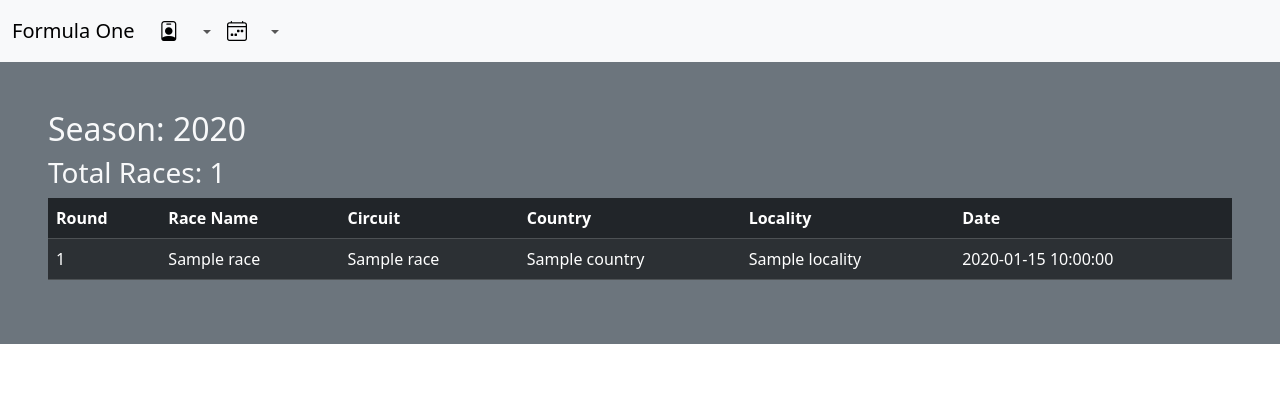
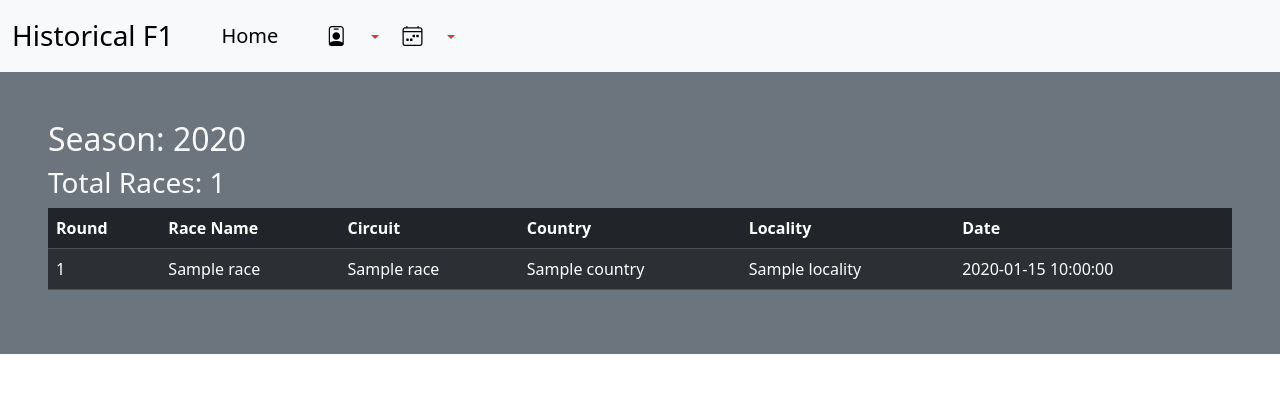
Before and after one commit to matt-brighton/Flask-API, a Flask app: template api_formulapp/templates/index.html in a window 1280 px wide. Shown: the top 393 px of the page. Run offline with Flask 3, Linux system fonts and the light colour scheme; the template is opened without the code that fills it: most values are stand-ins (such as "Sample title", 1, 10 or a date in 2020); some libraries are stand-ins or nearby versions.

Commit message:
Commit 7

```diff
--- a/api_formulapp/templates/base.html
+++ b/api_formulapp/templates/base.html
@@ -10,12 +10,18 @@
 	<body>
 		<nav class="navbar navbar-expand-lg bg-body-tertiary">
 			<div class="container-fluid">
-                <a class="navbar-brand" href="/">Formula One</a>
+				<a class="navbar-brand" href="/"><span class="h3">Historical F1</span></a>
+                <button class="navbar-toggler" type="button" data-bs-toggle="collapse" data-bs-target="#navbarSupportedContent" aria-controls="navbarSupportedContent" aria-expanded="false" aria-label="Toggle navigation">
+                    <span class="navbar-toggler-icon"></span>
+                  </button>
 				<div class="collapse navbar-collapse" id="navbarSupportedContent">
 					<ul class="navbar-nav mr-auto">
+						<li class="nav-link">
+							<a class="nav-link navbar-brand ms-3" href="/"> Home </a>
+						</li>
 						<li class="nav-item dropdown">
-                            <a class="nav-link dropdown-toggle" href="#" id="navbarDropdown1" role="button" data-bs-toggle="dropdown" aria-haspopup="true" aria-expanded="false">
-                                <i class="bi bi-person-badge navbar-brand"></i>
+							<a class="nav-link dropdown-toggle text-danger ms-2" href="#" id="navbarDropdown1" role="button" data-bs-toggle="dropdown" aria-haspopup="true" aria-expanded="false">
+								<i class="bi bi-person-badge navbar-brand d-inline-block"></i>
 							</a>
 							<div class="dropdown-menu" aria-labelledby="navbarDropdown1" style="max-height: 280px; overflow-y: auto">
 								<a class="dropdown-item" href="/get_all_drivers"><b>ALL</b></a>
@@ -25,8 +31,8 @@
 							</div>
 						</li>
 						<li class="nav-item dropdown">
-                            <a class="nav-link dropdown-toggle" href="#" id="navbarDropdown2" role="button" data-bs-toggle="dropdown" aria-haspopup="true" aria-expanded="false">
-                                <i class="bi bi-calendar4-week navbar-brand"></i>
+							<a class="nav-link dropdown-toggle text-danger ms-2" href="#" id="navbarDropdown2" role="button" data-bs-toggle="dropdown" aria-haspopup="true" aria-expanded="false">
+								<i class="bi bi-calendar4-week navbar-brand d-inline-block"></i>
 							</a>
 							<div class="dropdown-menu" aria-labelledby="navbarDropdown2" style="max-height: 280px; overflow-y: auto">
 								{% for season in years|sort(attribute='seasons', reverse=True) %}
```
Lines whose indentation alone changed are shown as unchanged.
